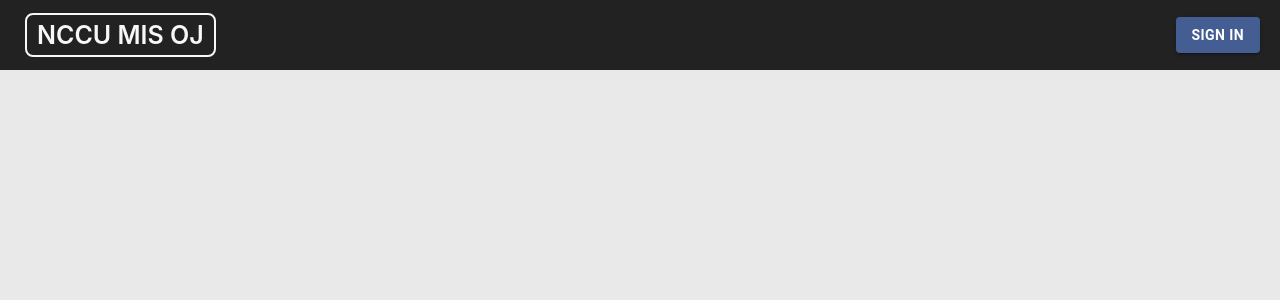
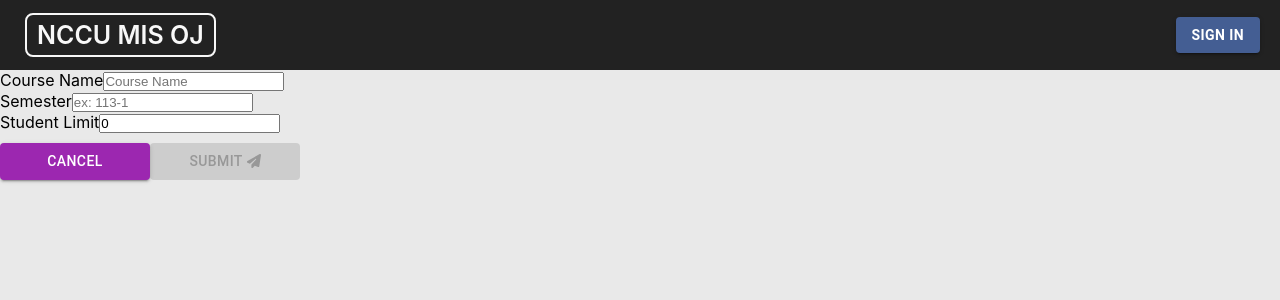
Before and after one commit to 110306041/cloud_native, a React (Create React App) app in the folder frontend/: page /addCourse in a window 1280 px wide. Before the commit this address had no page. Shown: the top 300 px of the page. Built offline with nearby package versions, Linux system fonts and the light colour scheme.

Commit message:
feat: simple ui (need to beautify...) and api integration for teacher add course

```diff
--- a/frontend/package.json
+++ b/frontend/package.json
@@ -16,9 +16,11 @@
     "ace-builds": "^1.37.1",
     "ajv": "^8.17.1",
     "axios": "^1.7.9",
+    "bootstrap": "^5.3.3",
     "material-ui-search-bar": "^1.0.1",
     "react": "^19.0.0",
     "react-ace": "^13.0.0",
+    "react-bootstrap": "^2.10.7",
     "react-dom": "^19.0.0",
     "react-router-dom": "^7.1.1",
     "react-scripts": "5.0.1",
--- a/frontend/src/App.js
+++ b/frontend/src/App.js
@@ -3,6 +3,7 @@ import React, { useState } from "react";
 import { Route, BrowserRouter as Router, Routes } from "react-router-dom";
 import "./App.css";
 import { AuthContext } from "./authContext";
+import AddCourse from "./components/add/addCourse/AddCourse";
 import Course from "./components/course/Course";
 import Courses from "./components/courses/Courses";
 import NavBar from "./components/navbar/Navbar";
@@ -30,6 +31,7 @@ function App() {
             <Route path="/submissions" element={<UserSubmissions />} />
             <Route path="/signin" element={<SignIn />} />
             <Route path="/signup" element={<SignUp />} />
+            <Route path="/addCourse" element={<AddCourse />} />
           </Routes>
         </Router>
       </div>
--- /dev/null
+++ b/frontend/src/components/add/addCourse/AddCourse.jsx
@@ -0,0 +1,153 @@
+import { faPaperPlane } from "@fortawesome/free-solid-svg-icons";
+import { FontAwesomeIcon } from "@fortawesome/react-fontawesome";
+import Button from "@mui/material/Button";
+import CircularProgress from "@mui/material/CircularProgress";
+import axios from "axios";
+import React, { useState } from "react";
+import { Form } from "react-bootstrap";
+import { useNavigate } from "react-router-dom";
+import { ToastContainer, toast } from "react-toastify";
+import "react-toastify/dist/ReactToastify.css";
+import { BACK_SERVER_URL } from "../../../config/config";
+
+const AddCourse = () => {
+  const [courseName, setCourseName] = useState("");
+  const [courseSemester, setCourseSemester] = useState("");
+  const [studentLimit, setStudentLimit] = useState(0);
+  const [loadingSpinner, setLoadingSpinner] = useState(false);
+  const navigate = useNavigate();
+
+  const onFormSubmit = (e) => {
+    e.preventDefault();
+    setLoadingSpinner(true);
+
+    const data = {
+      "course_name": courseName,
+      "semester": courseSemester,
+      "student_limit": studentLimit,
+    }
+
+    axios
+      .post(`${BACK_SERVER_URL}/api/teacher/courses`, data, {
+        headers: {
+            Authorization: `Bear ${localStorage.getItem("access-token")}`
+        }
+      })
+      .then(() => {
+        setLoadingSpinner(false);
+        toast.success("Course Created Successfully", {
+          position: "top-right",
+          autoClose: 5000,
+          hideProgressBar: false,
+          closeOnClick: true,
+          pauseOnHover: true,
+          draggable: true,
+          progress: undefined,
+        });
+        navigate(`/courses`)
+      })
+      .catch((err) => {
+        // setLoadingSpinner(false);
+        console.log(err)
+        const error = err.response ? err.response.data.message : err.message;
+        toast.error(error, {
+          position: "top-right",
+          autoClose: 5000,
+          hideProgressBar: false,
+          closeOnClick: true,
+          pauseOnHover: true,
+          draggable: true,
+          progress: undefined,
+        });
+      });
+  };
+
+  return (
+    <>
+      <ToastContainer />
+      <Form onSubmit={onFormSubmit} autoComplete="off">
+        <Form.Group>
+          <Form.Label>Course Name</Form.Label>
+          <Form.Control
+            type="text"
+            name="courseName"
+            value={courseName}
+            placeholder="Course Name"
+            onChange={(e) => {
+              setCourseName(e.target.value);
+            }}
+            required
+          />
+        </Form.Group>
+        <Form.Group>
+          <Form.Label>Semester</Form.Label>
+          <Form.Control
+            type="text"
+            name="courseSemester"
+            value={courseSemester}
+            placeholder="ex: 113-1"
+            onChange={(e) => {
+              setCourseSemester(e.target.value);
+            }}
+            required
+          />
+        </Form.Group>
+        <Form.Group>
+          <Form.Label>Student Limit</Form.Label>
+          <Form.Control
+            type="text"
+            name="studentLimit"
+            value={studentLimit}
+            placeholder="student limit amount"
+            onChange={(e) => {
+              if (/^\d*$/.test(e.target.value)) {
+                setStudentLimit(e.target.value.toString());
+              } else {
+                toast.error("Student limit number can only be natural", {
+                  position: "top-right",
+                  autoClose: 5000,
+                  hideProgressBar: false,
+                  closeOnClick: true,
+                  pauseOnHover: true,
+                  draggable: true,
+                  progress: undefined,
+                });
+              }
+            }}
+            required
+          />
+        </Form.Group>
+        <div>
+          <Button
+            variant="contained"
+            color="secondary"
+            type="cancel"
+            style={{ width: "150px", margin: "10px 0px" }}
+            onClick={() => {
+              navigate(`/courses`);
+            }}
+          >
+            Cancel
+          </Button>
+          <Button
+            variant="contained"
+            color="secondary"
+            type="submit"
+            disabled={courseName === "" || courseSemester === ""}
+            style={{ width: "150px", margin: "10px 0px" }}
+          >
+            {loadingSpinner ? (
+              <CircularProgress size={"23px"} style={{ color: "white" }} />
+            ) : (
+              "Submit"
+            )}
+            &nbsp;
+            {loadingSpinner ? null : <FontAwesomeIcon icon={faPaperPlane} />}
+          </Button>
+        </div>
+      </Form>
+    </>
+  );
+};
+
+export default AddCourse;
```
Also changed, not shown: frontend/src/components/add/addCourse/addCourse.css (added), 1 other file (tests, documents, lock files or other folders).
